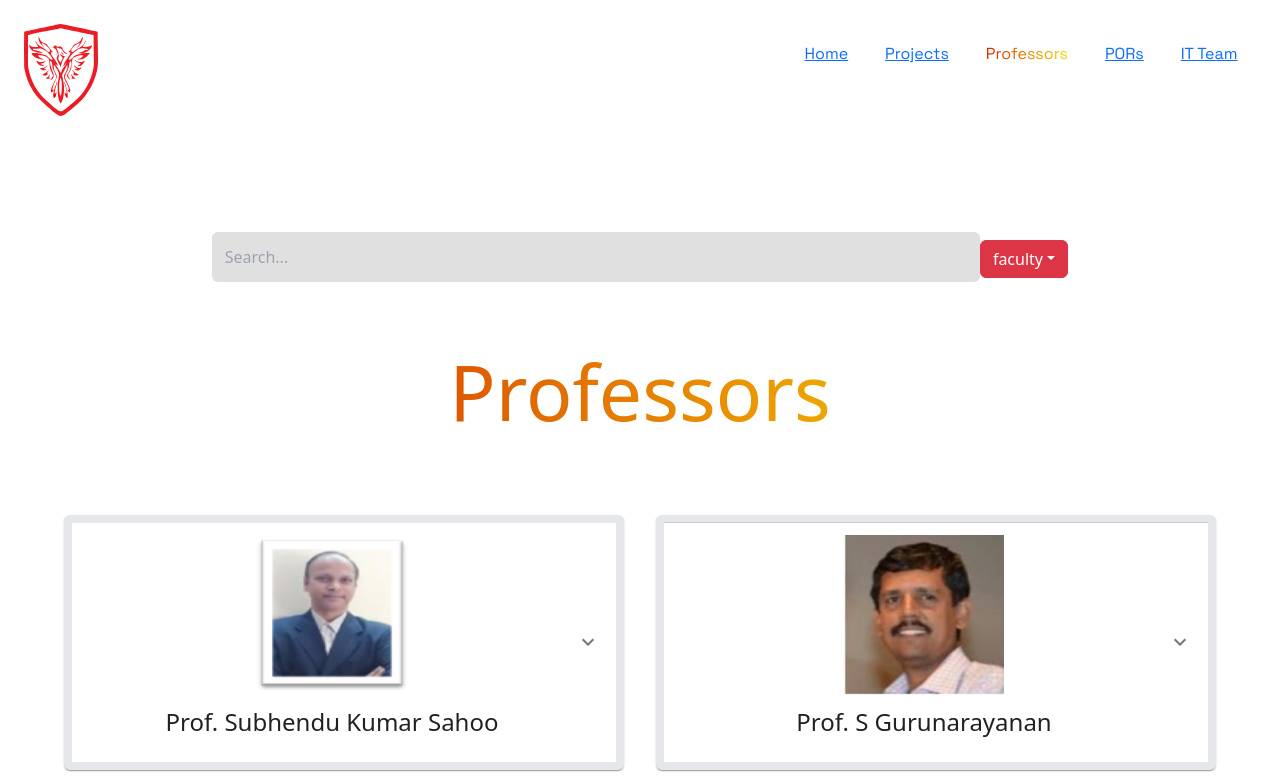
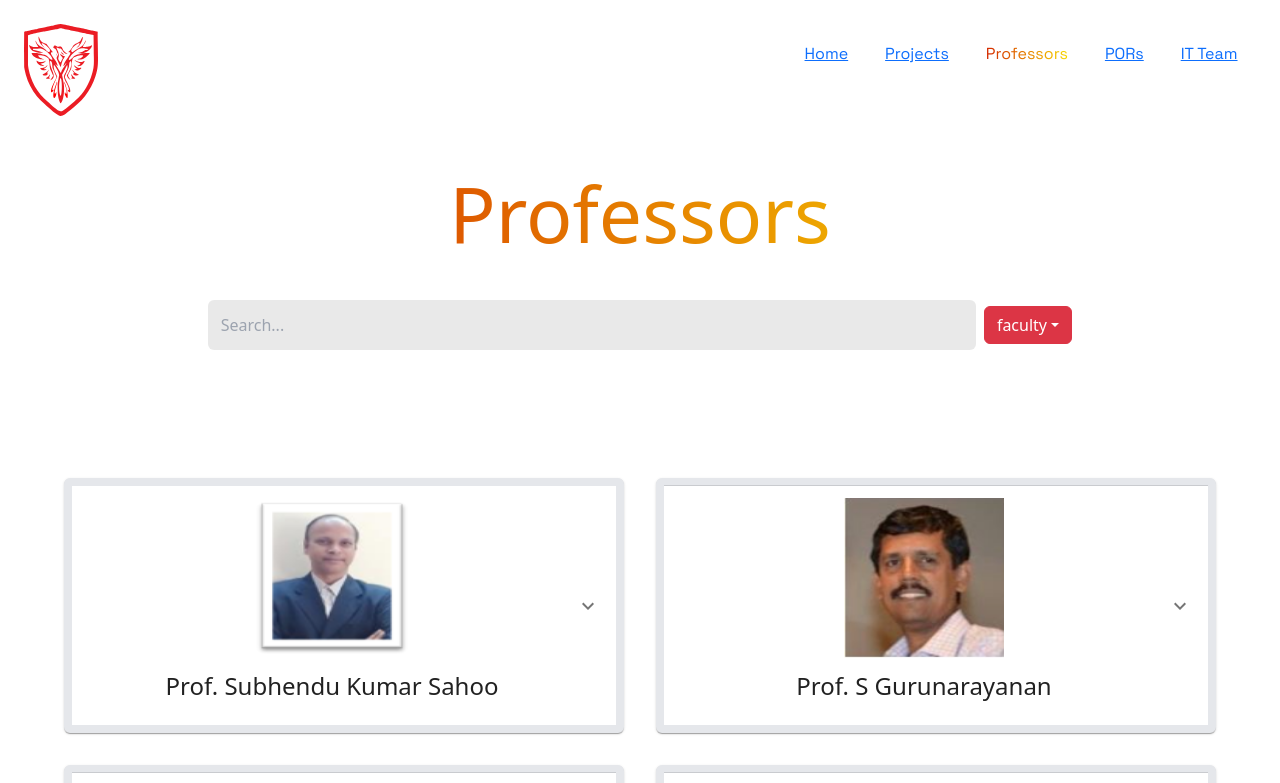
Before and after one commit to PHoEnix-BPHC/Phoenix-Website-2.0, a React (Vite) app: page /professors in a window 1280 px wide. Shown: the top 783 px of the page. Built offline with nearby package versions, Linux system fonts and the light colour scheme; a web font is replaced by a local one.

Commit message:
format prof page search bar
also added key attributes to iterator components, formatted code so that prof page code is more readable

```diff
--- a/src/pages/Professors.jsx
+++ b/src/pages/Professors.jsx
@@ -6,10 +6,17 @@ import {Image, Dropdown, DropdownButton} from 'react-bootstrap';
 import { Accordion, AccordionDetails, AccordionSummary } from "@mui/material"
 import ExpandMoreIcon from '@mui/icons-material/ExpandMore';
 
-
 const Professors = () => {
-
-	let allKeys = ["faculty", "designation", "qualification", "joinedBits", "experiences", "interests", "coursesTaught", "researchLab"]
+	const allKeys = [
+		"faculty",
+		"designation",
+		"qualification",
+		"joinedBits",
+		"experiences",
+		"interests",
+		"coursesTaught",
+		"researchLab"
+	];
 	let [currentKey, setCurrentKey] = useState(allKeys[0]);
 	let [prevSearchVal, setPrevSearchVal] = useState("");
 
@@ -20,17 +27,34 @@ const Professors = () => {
 
 		for (let i = 2; i < keys.length; ++i) {
 			if (keys[i] === currentKey && highlightLength > 0) {
-				lijsx.push(<li key={i}>
-						<span className="font-bold text-[1.5vw]">{keys[i]}</span>
-						<span className="text-[1.2vw]"> : {vals[i].slice(0, highlightIndex)}</span>
-						<span className="text-[1.2vw] bg-yellow">{vals[i].slice(highlightIndex, highlightIndex + highlightLength)}</span>
-						<span className="text-[1.2vw]">{vals[i].slice(highlightIndex + highlightLength)}</span>
-					</li>);
-			} else {
-				lijsx.push(<li key={i}>
-						<span className="font-bold text-[1.5vw]">{keys[i]}</span>
-						<span className="text-[1.2vw]"> : {vals[i]}</span>
-					</li>);
+				lijsx.push(
+					<li key={i}>
+						<span className="font-bold text-[1.5vw]">
+							{keys[i]}
+							</span>
+						<span className="text-[1.2vw]">
+							: {vals[i].slice(0, highlightIndex)}
+						</span>
+						<span className="text-[1.2vw] bg-yellow">
+							{vals[i].slice(highlightIndex, highlightIndex + highlightLength)}
+						</span>
+						<span className="text-[1.2vw]">
+							{vals[i].slice(highlightIndex + highlightLength)}
+						</span>
+					</li>
+				);
+			}
+			else {
+				lijsx.push(
+					<li key={i}>
+						<span className="font-bold text-[1.5vw]">
+							{keys[i]}
+						</span>
+						<span className="text-[1.2vw]">
+							: {vals[i]}
+						</span>
+					</li>
+				);
 			}
 		}
 
@@ -40,17 +64,27 @@ const Professors = () => {
 	let allProfDataJsx = professors.map((professor) => {
 		let src = "/src/data/professorImages/" + professor.faculty + ".png";
 
-		return (<Accordion className="w-[100%] h-[100%] rounded border-solid border-8">
-			<AccordionSummary className="justify-items-center" expandIcon={<ExpandMoreIcon />}>
+		return (
+			<Accordion className="w-[100%] h-[100%] rounded border-solid border-8"
+				key={professor.faculty}
+			>
+				<AccordionSummary className="justify-items-center"
+					expandIcon={<ExpandMoreIcon />}
+				>
 					<div className="flex flex-col w-full h-full items-center">
 						<Image className="w-[10rem] h-[10rem]" src={src}/>
-					<p className="block text-lg m-[2%]">{professor.faculty}</p>
+						<p className="block text-lg m-[2%]">
+							{professor.faculty}
+						</p>
 					</div>
 				</AccordionSummary>
 				<AccordionDetails>
-				<ul>{liForEachProfessorData(professor)}</ul>
+					<ul>
+						{liForEachProfessorData(professor)}
+					</ul>
 				</AccordionDetails>
-		</Accordion>)
+			</Accordion>
+		);
 	});
 
 	allProfDataJsx = (
@@ -72,18 +106,26 @@ const Professors = () => {
 			let src = "/src/data/professorImages/" + professor.faculty + ".png";
 
 			if (lowerKey.includes(lowerSearch)) {
-				return (<Accordion className="w-[100%] h-[100%] rounded border-solid border-8">
+				return (
+					<Accordion className="w-[100%] h-[100%] rounded border-solid border-8"
+						key={professor.faculty}
+					>
 						<AccordionSummary className="justify-items-center" expandIcon={<ExpandMoreIcon />}>
 							<div className="flex flex-col w-full h-full items-center">
 								<Image className="w-[10rem] h-[10rem]" src={src}/>
-							<p className="block text-lg m-[2%]">{professor.faculty}</p>
+								<p className="block text-lg m-[2%]">
+									{professor.faculty}
+								</p>
 							</div>
 						</AccordionSummary>
 						<AccordionDetails>
-						<ul>{liForEachProfessorData(professor, lowerKey.indexOf(lowerSearch), lowerSearch.length)}</ul>
+							<ul>
+								{liForEachProfessorData(professor, lowerKey.indexOf(lowerSearch), lowerSearch.length)}
+							</ul>
 						</AccordionDetails>
-				</Accordion>)
-			};
+					</Accordion>
+				);
+			}
 		});
 
 		// removes undefined/unmatched entries
@@ -94,7 +136,13 @@ const Professors = () => {
 		}
 		//checks for empty/no mathces
 		if (!newProfDataJsx.length) {
-			newProfDataJsx = [<p className="font-bold text-[2vw] text-red">No Valid Matches...</p>]
+			newProfDataJsx = [
+				<p className="font-bold text-[2vw] text-red"
+					key={1}
+				>
+					No Valid Matches...
+				</p>
+			];
 		}
 
 		newProfDataJsx = (
@@ -106,28 +154,36 @@ const Professors = () => {
 		setProfDataJsx(newProfDataJsx);
 	}
 
-	function dropdownOptionClick(event, key) {
-		setCurrentKey(key);
-		// newSearch(prevSearchVal, false);
-	}
-
-	let dropdownOptions = allKeys.map((key) => {
+	const dropdownOptions = allKeys.map((key) => {
 		return (
-			<Dropdown.Item as="button" className="hover:bg-lightestgray" onClick={(event) => dropdownOptionClick(event, key)}>{key}</Dropdown.Item>
+			<Dropdown.Item
+				as="button"
+				className="hover:bg-lightestgray"
+				onClick={() => setCurrentKey(key)}
+				key={key}
+			>
+				{key}
+			</Dropdown.Item>
 		);
 	});
 
 	return (
 		<div>
-			<div className="m-[5vw] flex flex-col items-center">
-				<div>
-					<input className="box-border w-[60vw] p-[1vw] rounded bg-lightestgray focus:bg-lightgray outline-none" type="text" placeholder="Search..." onChange={newSearch}></input>
+			<h1 className="text-[6vw] m-[1vw] mt-0 text-center bg-gradient-to-r from-red to-yellow text-transparent bg-clip-text">
+				Professors
+			</h1>
+			<div className="m-[5vw] mt-10 flex items-center gap-2 justify-center">
+				<input
+					className="box-border w-[60vw] p-[1vw] rounded bg-lightestgray bg-opacity-70 outline-none
+					focus:bg-lightgray focus:bg-opacity-80 focus:border-2 focus:border-red focus:border-opacity-55"
+					type="text"
+					placeholder="Search..."
+					onChange={newSearch}
+				/>
 				<DropdownButton className="inline" variant="danger" title={currentKey}>
 					{dropdownOptions}
 				</DropdownButton>
 			</div>
-			</div>
-			<h1 className="text-[6vw] m-[1vw] text-center bg-gradient-to-r from-red to-yellow text-transparent bg-clip-text">Professors</h1>
 				{profDataJsx}
 		</div>
 	)
```
Lines whose indentation alone changed are shown as unchanged.
